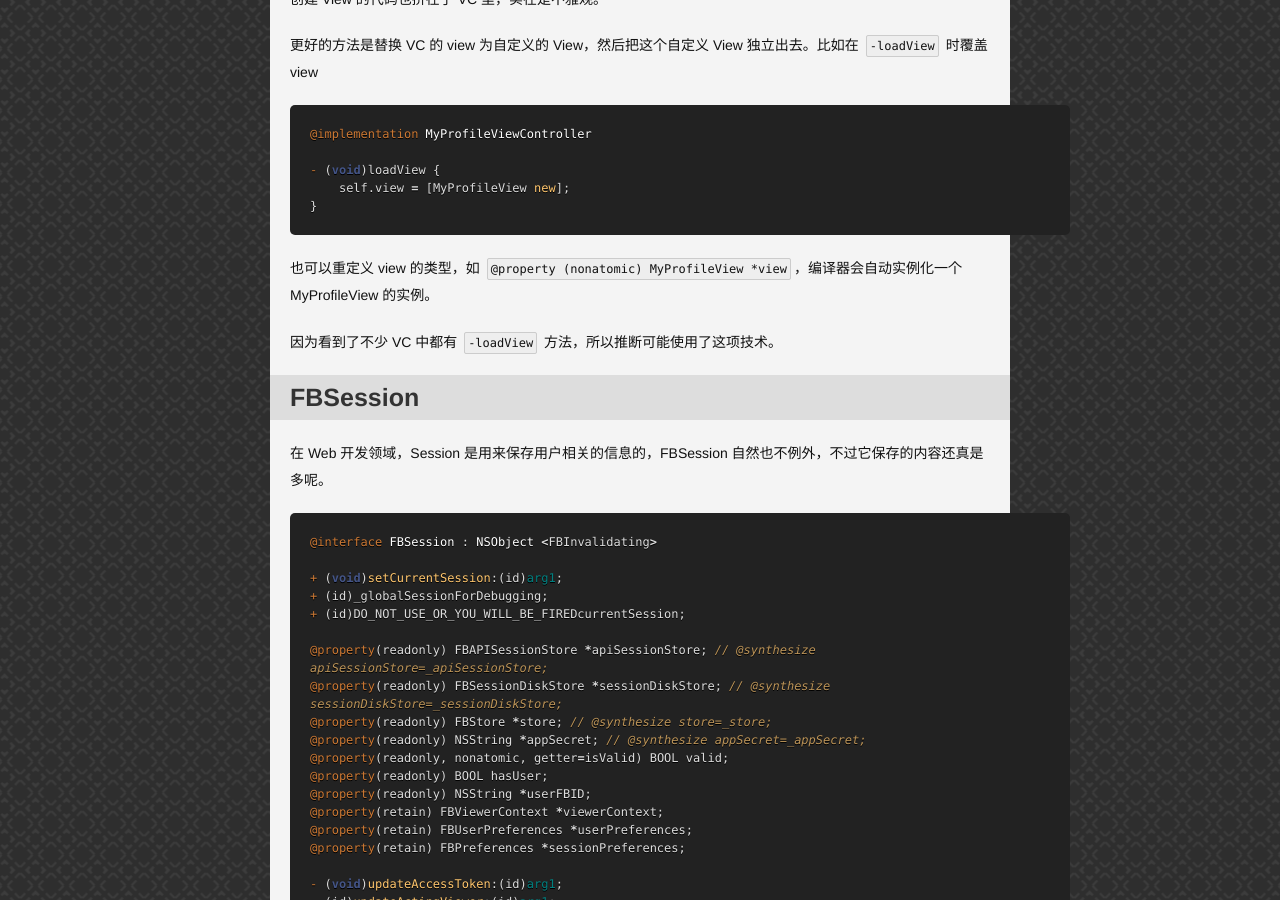
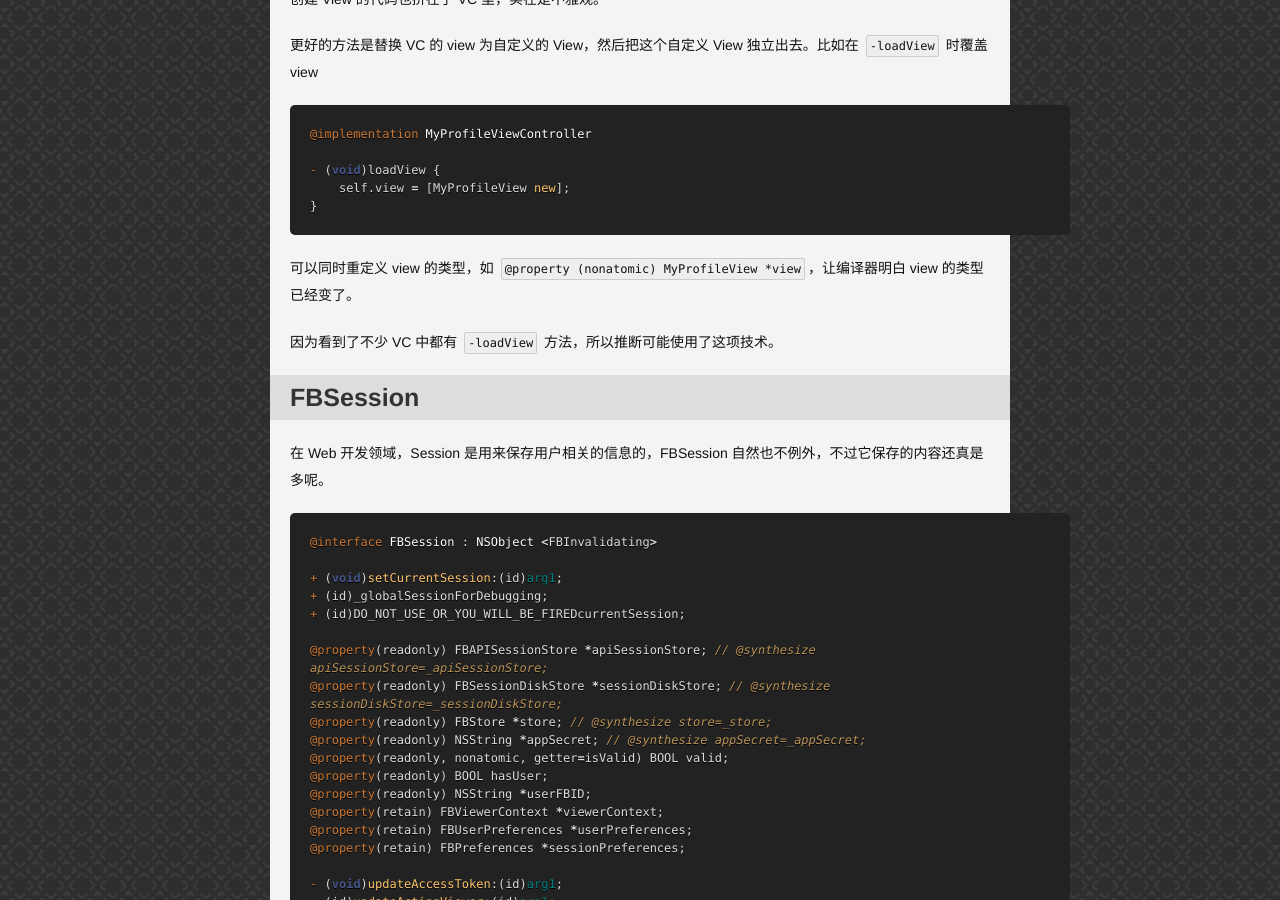
Before and after one commit to limboy/lzyy.github.com, a Jekyll site: the page built from _posts/2014-11-28-facebook-app-headers.md, in a window 1280 px wide and 900 px high, scrolled down 6395 px. Built offline with Jekyll 4.4.1, drawn with Linux system fonts in a browser that asks for light colours; Markdown is read by kramdown in place of the engine named in the settings; comment, search, counter and statistics services are not loaded.

Commit message:
update article

```diff
--- a/_posts/2014-11-28-facebook-app-headers.md
+++ b/_posts/2014-11-28-facebook-app-headers.md
@@ -245,7 +245,7 @@
 }
 {% endhighlight %}
 
-也可以重定义 view 的类型，如 `@property (nonatomic) MyProfileView *view`，编译器会自动实例化一个 MyProfileView 的实例。
+可以同时重定义 view 的类型，如 `@property (nonatomic) MyProfileView *view`，让编译器明白 view 的类型已经变了。
 
 因为看到了不少 VC 中都有 `-loadView` 方法，所以推断可能使用了这项技术。
 
```
